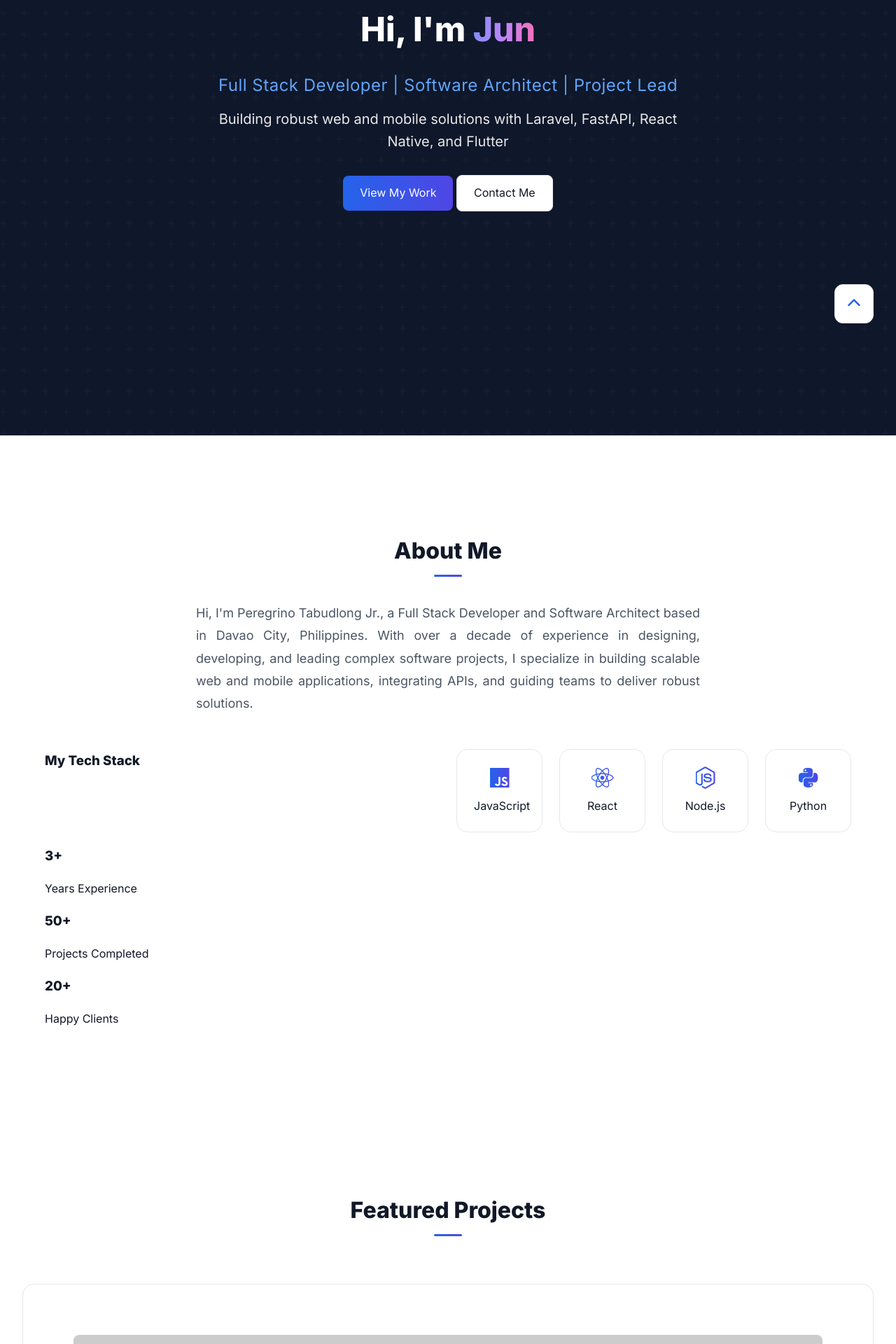
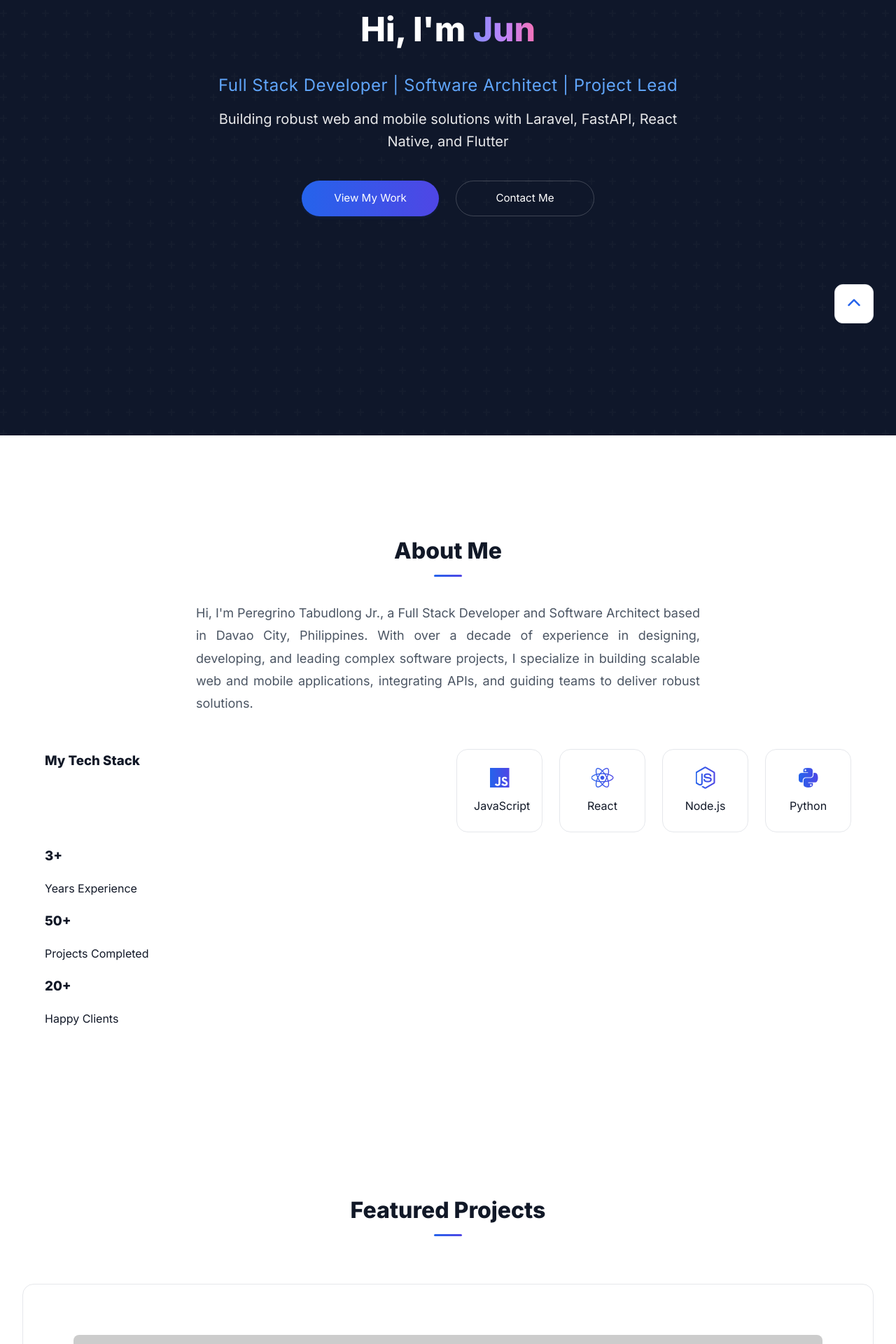
Before and after one commit to patabudlong/patabudlong.github.io, a Jekyll site: the page built from index.html, in a window 1280 px wide. Shown: the part 406-2326 px from the top of the page at 70% size. Built offline with Jekyll 4.4.1, drawn with Linux system fonts in a browser that asks for light colours.

Commit message:
style(buttons): update CTA button design
- Make buttons pill-shaped with border-radius
- Reduce button size and padding
- Update hover states for better contrast
- Adjust mobile responsive styles
- Add subtle shadow to primary button

```diff
--- a/assets/css/styles.css
+++ b/assets/css/styles.css
@@ -290,27 +290,35 @@ body::after {
 
 /* Add spacing control for CTA buttons */
 .cta-buttons {
-    margin-top: 1.5rem;
+    margin-top: 2.5rem;
     position: relative;
     z-index: 2;
+    display: flex;
+    justify-content: center;
+    gap: 1.5rem;
+    padding: 0 1rem;
 }
 
 /* Buttons */
 .btn {
     display: inline-flex;
     align-items: center;
-    padding: 0.75rem 1.5rem;
-    border-radius: 0.5rem;
+    padding: 0.75rem 1.75rem;
+    border-radius: 9999px;
     font-weight: 500;
+    font-size: 0.95rem;
     transition: var(--transition);
     text-decoration: none;
     gap: 0.5rem;
+    min-width: 140px;
+    justify-content: center;
 }
 
 .btn-primary {
     background: var(--gradient-subtle);
     color: white;
     border: none;
+    box-shadow: 0 2px 4px rgba(37, 99, 235, 0.1);
 }
 
 .btn-primary:hover {
@@ -319,14 +327,15 @@ body::after {
 }
 
 .btn-outline {
-    background: var(--surface);
-    border: 1px solid var(--border);
-    color: var(--text-primary);
+    background: transparent;
+    border: 1px solid rgba(255, 255, 255, 0.2);
+    color: white;
 }
 
 .btn-outline:hover {
-    border-color: var(--primary);
-    color: var(--primary);
+    border-color: rgba(255, 255, 255, 0.5);
+    color: white;
+    background: rgba(255, 255, 255, 0.1);
 }
 
 /* Sections */
@@ -546,6 +555,18 @@ body::after {
 
     .stat-card h3 {
         font-size: 2rem;
+    }
+
+    .cta-buttons {
+        flex-direction: column;
+        align-items: center;
+        gap: 1rem;
+    }
+
+    .btn {
+        width: 100%;
+        max-width: 180px;
+        padding: 0.625rem 1.5rem;
     }
 }
 
```
Also changed, not shown: 3 other files.
